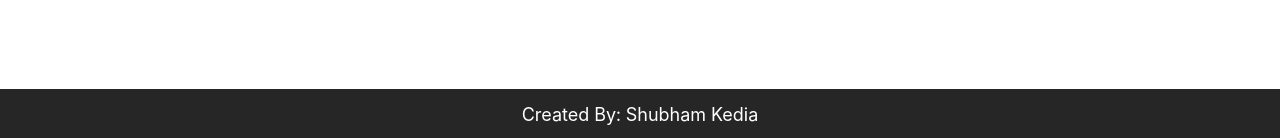
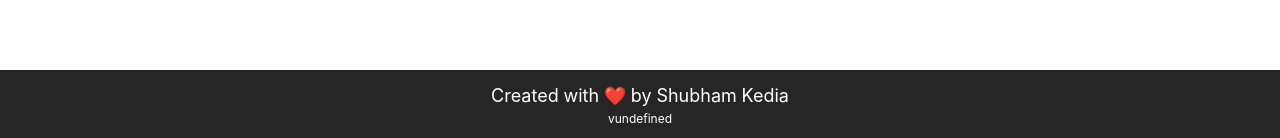
Before and after one commit to Subham-Kedia/Album-gallery, a React (Create React App) app: page / in a window 1280 px wide. Shown: the part 659-797 px from the top of the page. Built offline with nearby package versions, Linux system fonts and the light colour scheme; no server answers.

Commit message:
version includes

```diff
--- a/src/component/footer.js
+++ b/src/component/footer.js
@@ -1,6 +1,7 @@
 const Footer = () => {
     return <div className="footer">
-        Created By: Shubham Kedia
+        Created with ❤️ by Shubham Kedia
+        <p style={{fontSize: "12px", margin: 0, }}>{`v${process.env.REACT_APP_VERSION}`}</p>
     </div>
 }
 
```
